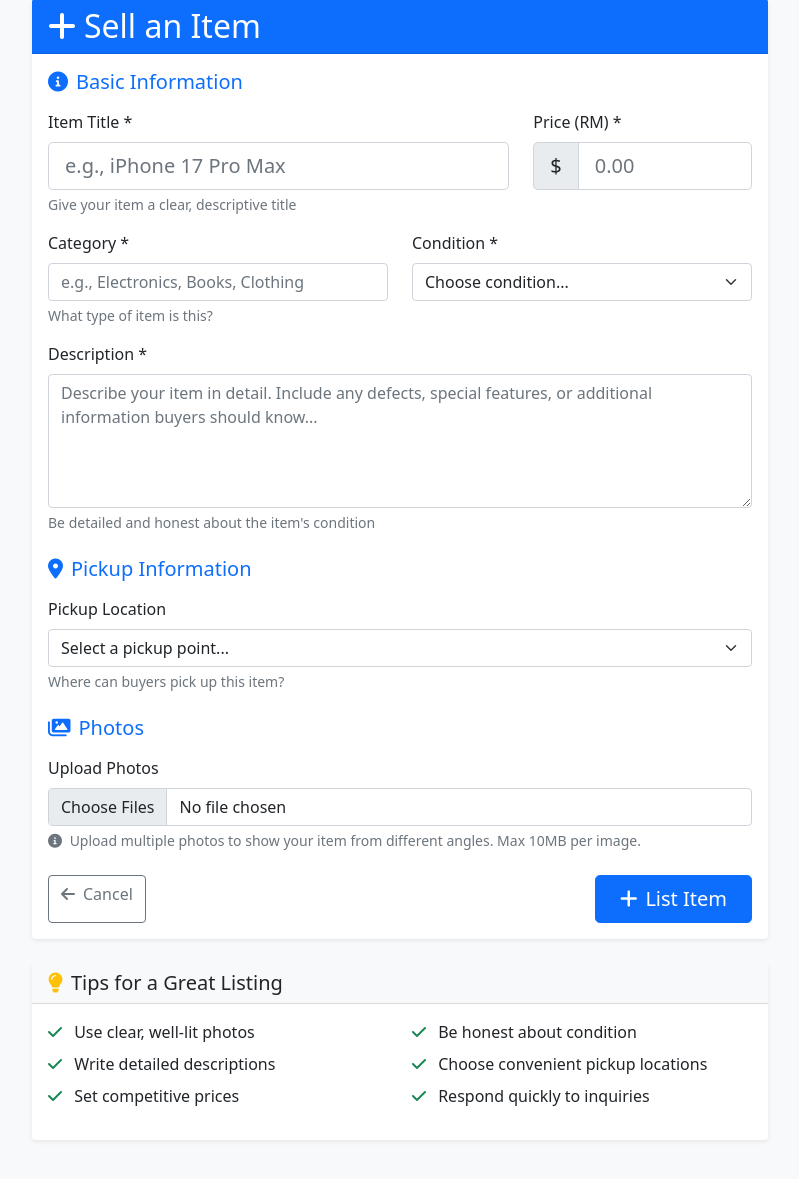
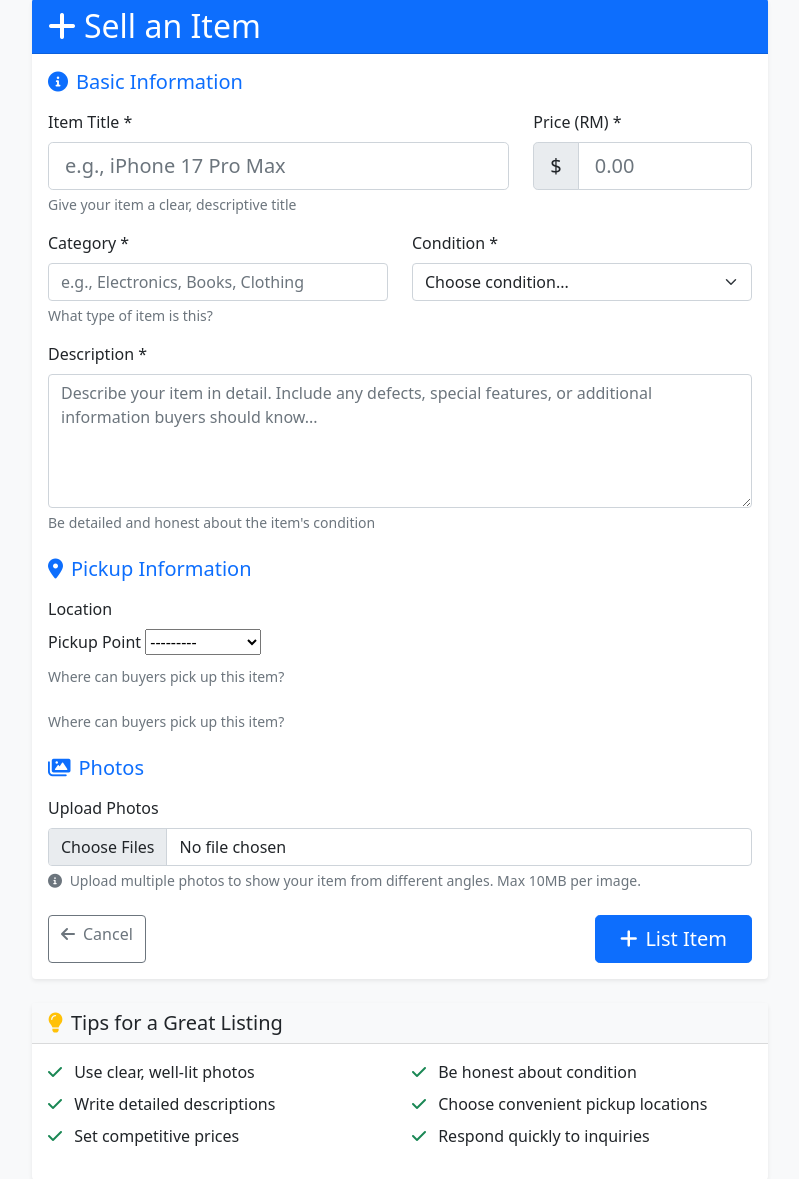
Before and after one commit to Chiousel/GitExercise-G08, a Django app: page /add/ in a window 1280 px wide. Shown: the part 129-1308 px from the top of the page, without its empty margins (240-1039 px from the left). Run offline with Django 5.2, Linux system fonts and the light colour scheme; a user stored in the database is signed in; data comes from the database, SQL or seed files in the repository; both versions use the stored data as it was after the commit.

Commit message:
Add files via upload

```diff
--- a/project/myapp/forms.py
+++ b/project/myapp/forms.py
@@ -6,7 +6,7 @@ from .models import Item, ItemImage
 class ItemForm(forms.ModelForm):
     class Meta:
         model = Item
-        fields = ['title', 'description', 'category', 'price', 'condition','location' 'pickup_point']
+        fields = ['title', 'description', 'category', 'price', 'condition','pickup_point']
 
 
 class ItemImageForm(forms.ModelForm):
--- a/project/myapp/models.py
+++ b/project/myapp/models.py
@@ -1,5 +1,6 @@
 from django.db import models
 from django.contrib.auth.models import User
+
 
 class PickupPoint(models.Model):
     name = models.CharField(max_length=100)
@@ -16,14 +17,25 @@ class Item(models.Model):
         ("New", "New"),
         ("Used", "Used"),
     ]
-
-
+    LOCATION_CHOICES = [
+         ('fci', 'FCI'),
+        ('fcm', 'FCM'),
+        ('fom', 'FOM'),
+        ('foe', 'FOE'),
+        ('stc', 'STC'),
+        ('lp', 'LP'),
+        ('hb1', 'HB1'),
+        ('hb2', 'HB2'),
+        ('hb3', 'HB3'),
+        ('hb4', 'HB4'),
+    ]
     seller = models.ForeignKey(User, on_delete=models.CASCADE)
     title = models.CharField(max_length=200)
     description = models.TextField()
     category = models.CharField(max_length=100)
     price = models.DecimalField(max_digits=10, decimal_places=2)
     condition = models.CharField(max_length=20, choices=CONDITION_CHOICES)
+    location = models.CharField(max_length=50, choices=LOCATION_CHOICES, default='fci')
     pickup_point = models.ForeignKey(PickupPoint, on_delete=models.SET_NULL, null=True)
     created_at = models.DateTimeField(auto_now_add=True)
     is_sold = models.BooleanField(default=False)
--- a/project/myapp/templates/market/item_form.html
+++ b/project/myapp/templates/market/item_form.html
@@ -130,19 +130,15 @@
 
                         <div class="mb-4">
                             <label for="{{ form.pickup_point.id_for_label }}" class="form-label fw-semibold">
-                                Pickup Location
+                                Location
                             </label>
-                            <select class="form-select"
-                                    id="{{ form.pickup_point.id_for_label }}"
-                                    name="{{ form.pickup_point.name }}">
-                                <option value="">Select a pickup point...</option>
-                                {% for choice in form.pickup_point.field.queryset %}
-                                    <option value="{{ choice.id }}"
-                                            {% if form.pickup_point.value == choice.id %}selected{% endif %}>
-                                        {{ choice.name }} {% if choice.floor %}(Floor: {{ choice.floor }}){% endif %}
-                                    </option>
-                                {% endfor %}
-                            </select>
+                            <div class="mb-4">
+    <label for="{{ form.pickup_point.id_for_label }}" class="form-label fw-semibold">
+        Pickup Point
+    </label>
+    {{ form.pickup_point }}
+    <div class="form-text">Where can buyers pick up this item?</div>
+</div>
                             <div class="form-text">Where can buyers pick up this item?</div>
                         </div>
 
```
Also changed, not shown: project/db.sqlite3, project/media/item_images/6132005318117412937_121.jpg (added), project/myapp/migrations/0005_item_location.py (added).
